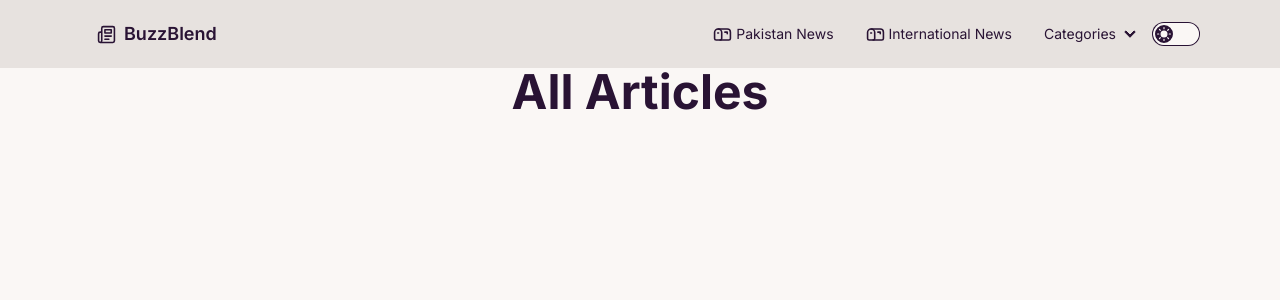
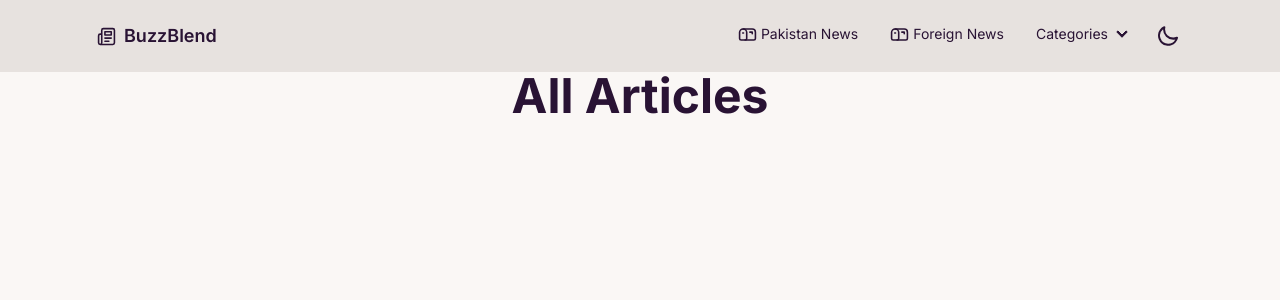
Before and after one commit to redoxahmii/autoBlog, a Next.js app: page /articles in a window 1280 px wide. Shown: the top 300 px of the page. Built offline with nearby package versions, Linux system fonts and the light colour scheme.

Commit message:
feat(responsive): Made some basic responsive changes

```diff
--- a/package.json
+++ b/package.json
@@ -13,7 +13,8 @@
     "lucide-react": "^0.294.0",
     "next": "14.0.3",
     "react": "^18",
-    "react-dom": "^18"
+    "react-dom": "^18",
+    "sharp": "^0.33.2"
   },
   "devDependencies": {
     "@tailwindcss/typography": "^0.5.10",
--- a/src/app/articles/foreign/[docId]/page.tsx
+++ b/src/app/articles/foreign/[docId]/page.tsx
@@ -20,12 +20,12 @@ export default async function blogDetail({ params }: Params) {
   return (
     <div className="flex mt-10 flex-col gap-8 pb-10 px-20">
       <div className="flex gap-5 flex-col">
-        <h1 className="text-5xl font-bold">{article.title}</h1>
-        <h3 className="text-xl truncate">{article.description}</h3>
+        <h1 className="lg:text-5xl text-2xl font-bold">{article.title}</h1>
+        <h3 className="lg:text-xl truncate">{article.description}</h3>
       </div>
       <div className="flex flex-row-reverse justify-between relative">
-        <div className="w-full max-w-md mr-10 px-5 flex flex-col gap-3 top-4 sticky h-fit">
-          <h1 className="font-bold text-xl">Read more Articles</h1>
+        <div className="w-full max-w-md mr-10 px-5 flex-col gap-3 top-4 sticky h-fit lg:block hidden">
+          <h1 className="font-bold text-xl mb-2">Read more Articles</h1>
           <div className="flex flex-col gap-3">
             {data.randomArticles.map((article: BbcArticle) => (
               <ArticleSidebar
--- a/src/app/articles/pakistan/[docId]/page.tsx
+++ b/src/app/articles/pakistan/[docId]/page.tsx
@@ -21,12 +21,12 @@ export default async function blogDetail({ params }: Params) {
   return (
     <div className="flex mt-10 flex-col gap-8 pb-10 px-20">
       <div className="flex gap-5 flex-col">
-        <h1 className="text-5xl font-bold">{article.title}</h1>
-        <h3 className="text-xl truncate">{article.description}</h3>
+        <h1 className="lg:text-5xl text-2xl font-bold">{article.title}</h1>
+        <h3 className="lg:text-xl  truncate">{article.description}</h3>
       </div>
       <div className="flex flex-row-reverse justify-between relative">
-        <div className="w-full max-w-md mr-10 px-5 flex flex-col gap-3 top-4 sticky h-fit">
-          <h1 className="font-bold text-xl">Read more Articles</h1>
+        <div className="w-full max-w-md mr-10 px-5 flex-col gap-3 top-4 sticky h-fit lg:block hidden">
+          <h1 className="font-bold text-xl mb-2">Read more Articles</h1>
           <div className="flex flex-col gap-3">
             {data.randomArticles.map((article: HamariArticle) => (
               <ArticleSidebar
--- a/src/app/articles/tribune/[tribuneId]/[docId]/page.tsx
+++ b/src/app/articles/tribune/[tribuneId]/[docId]/page.tsx
@@ -21,12 +21,12 @@ export default async function TribuneBlogDetail({ params }: Params) {
   return (
     <div className="flex mt-10 flex-col gap-8 pb-10 px-20">
       <div className="flex gap-5 flex-col">
-        <h1 className="text-5xl font-bold">{article.title}</h1>
-        <h3 className="text-xl truncate">{article.description}</h3>
+        <h1 className="lg:text-5xl text-2xl font-bold">{article.title}</h1>
+        <h3 className="lg:text-xl truncate">{article.description}</h3>
       </div>
       <div className="flex flex-row-reverse justify-between relative">
-        <div className="w-full max-w-md mr-10 px-5 flex flex-col gap-3 top-4 sticky h-fit">
-          <h1 className="font-bold text-xl">Read more Articles</h1>
+        <div className="w-full max-w-md mr-10 px-5 flex-col gap-3 top-4 sticky h-fit lg:block hidden">
+          <h1 className="font-bold text-xl mb-2">Read more Articles</h1>
           <div className="flex flex-col gap-3">
             {data.randomArticles.map((article: TribuneArticle) => (
               <ArticleSidebar
--- a/src/app/page.tsx
+++ b/src/app/page.tsx
@@ -6,7 +6,8 @@ import { sortByPublishedDescTri } from "@/utils/arraytime";
  * [TODO: Arrange all articles according to time]
  */
 export default async function Home() {
-  const type = "world";
+  const type1 = "world";
+  const type2 = "tv";
   const Foreign = await fetch(`${process.env.NEXT_TRIBUNE_LINK}`, {
     method: "POST",
     headers: {
@@ -14,7 +15,7 @@ export default async function Home() {
       "Content-Type": "application/json",
     },
     body: JSON.stringify({
-      tribune: type,
+      tribune: type1,
     }),
     next: { revalidate: 7200 },
   }).then((res) => res.json());
@@ -26,7 +27,7 @@ export default async function Home() {
       "Content-Type": "application/json",
     },
     body: JSON.stringify({
-      tribune: "sports",
+      tribune: type2,
     }),
     next: { revalidate: 7200 },
   }).then((res) => res.json());
@@ -36,16 +37,22 @@ export default async function Home() {
   Sports.data.sort(sortByPublishedDescTri);
 
   return (
-    <div className="flex mx-40">
-      <div className="flex-[3] p-2 flex-col flex mt-5 gap-2">
+    <div className="flex lg:mx-40 flex-col lg:flex-row">
+      <div className="lg:flex-[3] p-2 flex-col flex mt-5 gap-2">
+        <h1 className="text-center text-lg font-semibold tracking-tight underline">
+          Latest Pakistani News
+        </h1>
         {Foreign.data.map((article: TribuneArticle) => (
-          <CardHome article={article} type={type} key={article.docId} />
+          <CardHome article={article} type={type1} key={article.docId} />
         ))}
       </div>
-      <div className="flex-[3] p-2 mt-5">
+      <div className="lg:flex-[3] p-2 mt-5">
+        <h1 className="text-center text-lg font-semibold tracking-tight underline">
+          Latest Entertainment News
+        </h1>
         {Sports.data.map((article: TribuneArticle) => (
           // INFO: Have to pass type so that the link can be generated
-          <CardHome article={article} type="sports" key={article.docId} />
+          <CardHome article={article} type={type2} key={article.docId} />
         ))}
       </div>
     </div>
--- a/src/components/Card.tsx
+++ b/src/components/Card.tsx
@@ -44,7 +44,7 @@ export default function Card({
         <div className="card-body">
           <h2 className="card-title tracking-tighter text-3xl">{title}</h2>
           <p className="truncate">{description}</p>
-          <p>{time} ago</p>
+          <p className="text-sm text-base-content/70">{time} ago</p>
         </div>
       </div>
     </Link>
--- a/src/components/CardHome.tsx
+++ b/src/components/CardHome.tsx
@@ -12,13 +12,13 @@ export default function CardHome({
 }) {
   return (
     <Link href={`articles/tribune/${type}/${article.docId}`}>
-      <div className="flex hover:bg-base-200 p-4 w-full max-w-2xl rounded-xl transition-all cursor-pointer justify-between items-center">
+      <div className="flex hover:bg-base-200 p-4 w-full lg:flex-row max-w-2xl rounded-xl transition-all cursor-pointer justify-between lg:gap-0 gap-4 items-center">
         <div className="max-w-xs">
           <h1 className="font-bold">{article.title}</h1>
-          <p className="text-ellipsis text-base-content/80 text-sm">
+          <p className="text-ellipsis hidden lg:block text-base-content/90 text-sm">
             {article.description}
           </p>
-          <p className="text-ellipsis text-base-content/80 text-sm">
+          <p className="text-ellipsis text-base-content/70 text-xs lg:mt-0 mt-3">
             {article.published ? convertTime(article.published) : null} ago
           </p>
         </div>
--- a/src/components/Navbar.tsx
+++ b/src/components/Navbar.tsx
@@ -3,7 +3,7 @@ import { Mailbox, Newspaper } from "lucide-react";
 import Link from "next/link";
 export default function Navbar() {
   return (
-    <div className="navbar bg-base-300 px-20">
+    <div className="navbar bg-base-300 lg:px-20">
       <div className="flex-1">
         <Link href="/" className="btn btn-ghost text-lg">
           <Newspaper size={19} />
@@ -21,7 +21,7 @@ export default function Navbar() {
           <li>
             <Link href="/articles/foreign" className="flex gap-1">
               <Mailbox size={19} />
-              International News
+              Foreign News
             </Link>
           </li>
           <li>
@@ -41,43 +41,35 @@ export default function Navbar() {
               </ul>
             </details>
           </li>
-        </ul>
-        <label className="cursor-pointer grid place-items-center">
+          <li>
+            <label className="swap swap-rotate">
+              {/* this hidden checkbox controls the state */}
               <input
                 type="checkbox"
+                className="theme-controller"
                 value="dark"
-            className="toggle theme-controller bg-base-content row-start-1 col-start-1 col-span-2"
               />
+
+              {/* sun icon */}
               <svg
-            className="col-start-1 row-start-1 stroke-base-100 fill-base-100"
+                className="swap-on fill-current w-6 h-6"
                 xmlns="http://www.w3.org/2000/svg"
-            width="14"
-            height="14"
                 viewBox="0 0 24 24"
-            fill="none"
-            stroke="currentColor"
-            strokeWidth="2"
-            strokeLinecap="round"
-            strokeLinejoin="round"
               >
-            <circle cx="12" cy="12" r="5" />
-            <path d="M12 1v2M12 21v2M4.2 4.2l1.4 1.4M18.4 18.4l1.4 1.4M1 12h2M21 12h2M4.2 19.8l1.4-1.4M18.4 5.6l1.4-1.4" />
+                <path d="M5.64,17l-.71.71a1,1,0,0,0,0,1.41,1,1,0,0,0,1.41,0l.71-.71A1,1,0,0,0,5.64,17ZM5,12a1,1,0,0,0-1-1H3a1,1,0,0,0,0,2H4A1,1,0,0,0,5,12Zm7-7a1,1,0,0,0,1-1V3a1,1,0,0,0-2,0V4A1,1,0,0,0,12,5ZM5.64,7.05a1,1,0,0,0,.7.29,1,1,0,0,0,.71-.29,1,1,0,0,0,0-1.41l-.71-.71A1,1,0,0,0,4.93,6.34Zm12,.29a1,1,0,0,0,.7-.29l.71-.71a1,1,0,1,0-1.41-1.41L17,5.64a1,1,0,0,0,0,1.41A1,1,0,0,0,17.66,7.34ZM21,11H20a1,1,0,0,0,0,2h1a1,1,0,0,0,0-2Zm-9,8a1,1,0,0,0-1,1v1a1,1,0,0,0,2,0V20A1,1,0,0,0,12,19ZM18.36,17A1,1,0,0,0,17,18.36l.71.71a1,1,0,0,0,1.41,0,1,1,0,0,0,0-1.41ZM12,6.5A5.5,5.5,0,1,0,17.5,12,5.51,5.51,0,0,0,12,6.5Zm0,9A3.5,3.5,0,1,1,15.5,12,3.5,3.5,0,0,1,12,15.5Z" />
               </svg>
+
+              {/* moon icon */}
               <svg
-            className="col-start-2 row-start-1 stroke-base-100 fill-base-100"
+                className="swap-off fill-current w-6 h-6"
                 xmlns="http://www.w3.org/2000/svg"
-            width="14"
-            height="14"
                 viewBox="0 0 24 24"
-            fill="none"
-            stroke="currentColor"
-            strokeWidth="2"
-            strokeLinecap="round"
-            strokeLinejoin="round"
               >
-            <path d="M21 12.79A9 9 0 1 1 11.21 3 7 7 0 0 0 21 12.79z"></path>
+                <path d="M21.64,13a1,1,0,0,0-1.05-.14,8.05,8.05,0,0,1-3.37.73A8.15,8.15,0,0,1,9.08,5.49a8.59,8.59,0,0,1,.25-2A1,1,0,0,0,8,2.36,10.14,10.14,0,1,0,22,14.05,1,1,0,0,0,21.64,13Zm-9.5,6.69A8.14,8.14,0,0,1,7.08,5.22v.27A10.15,10.15,0,0,0,17.22,15.63a9.79,9.79,0,0,0,2.1-.22A8.11,8.11,0,0,1,12.14,19.73Z" />
               </svg>
             </label>
+          </li>
+        </ul>
       </div>
     </div>
   );
```
Also changed, not shown: 1 other file (tests, documents, lock files or other folders). Lines whose indentation alone changed are shown as unchanged.
